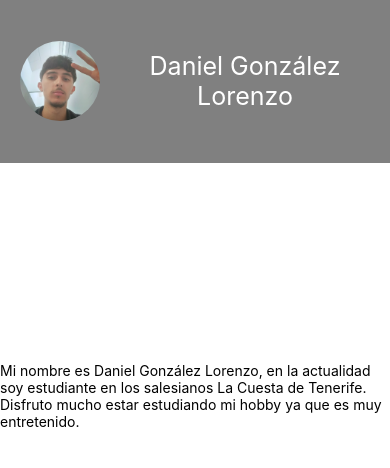
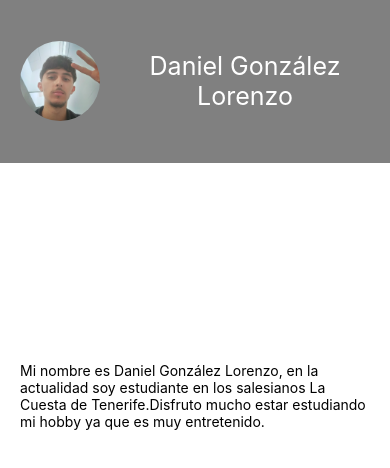
Before and after one commit to Daniglez03/Practica-Layouts, a React Native app: screen / in a window 390 px wide. Shown: the top 468 px of the page. Built offline with nearby package versions, Linux system fonts and the light colour scheme.

Commit message:
Commit 4 - body

```diff
--- a/App.js
+++ b/App.js
@@ -8,11 +8,10 @@ export default function App() {
         <Text style={styles.text}>Daniel González Lorenzo</Text>
       </View>
       <View style={styles.containerBottom}>
-        <Text>Mi nombre es Daniel González Lorenzo, en la actualidad soy estudiante en los salesianos La Cuesta de Tenerife. Disfruto mucho estar estudiando mi hobby ya que es muy entretenido.
+        <Text>Mi nombre es Daniel González Lorenzo, en la actualidad soy estudiante en los salesianos La Cuesta de Tenerife.Disfruto mucho estar estudiando mi hobby ya que es muy entretenido.
         </Text>
       </View>
       <View style={styles.qrCode}>
-        <Text></Text>
       </View>
     </View>
   );
@@ -37,6 +36,7 @@ const styles = StyleSheet.create({
     flexDirection: 'column',
     justifyContent: 'center',
     marginTop: 30,
+    paddingHorizontal: 20,
     flex: 5,
     width: '100%',
   },
```
